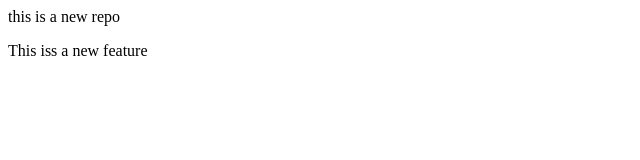
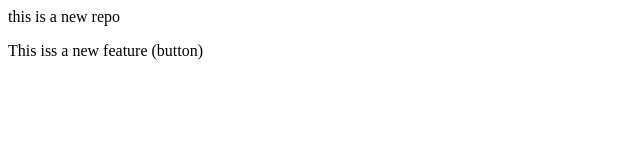
Before and after one commit to Subhrajitnaskar/localrepoo, a plain HTML site: page index.html in a window 1280 px wide. Shown: the full height of the page, 0-640 px from the left. Drawn offline with Linux system fonts and the light colour scheme.

```diff
--- a/index.html
+++ b/index.html
@@ -1,2 +1,2 @@
 <p>this is a new repo</p>
-<p>This iss a new feature</p>
+<p>This iss a new feature (button) </p>
```
